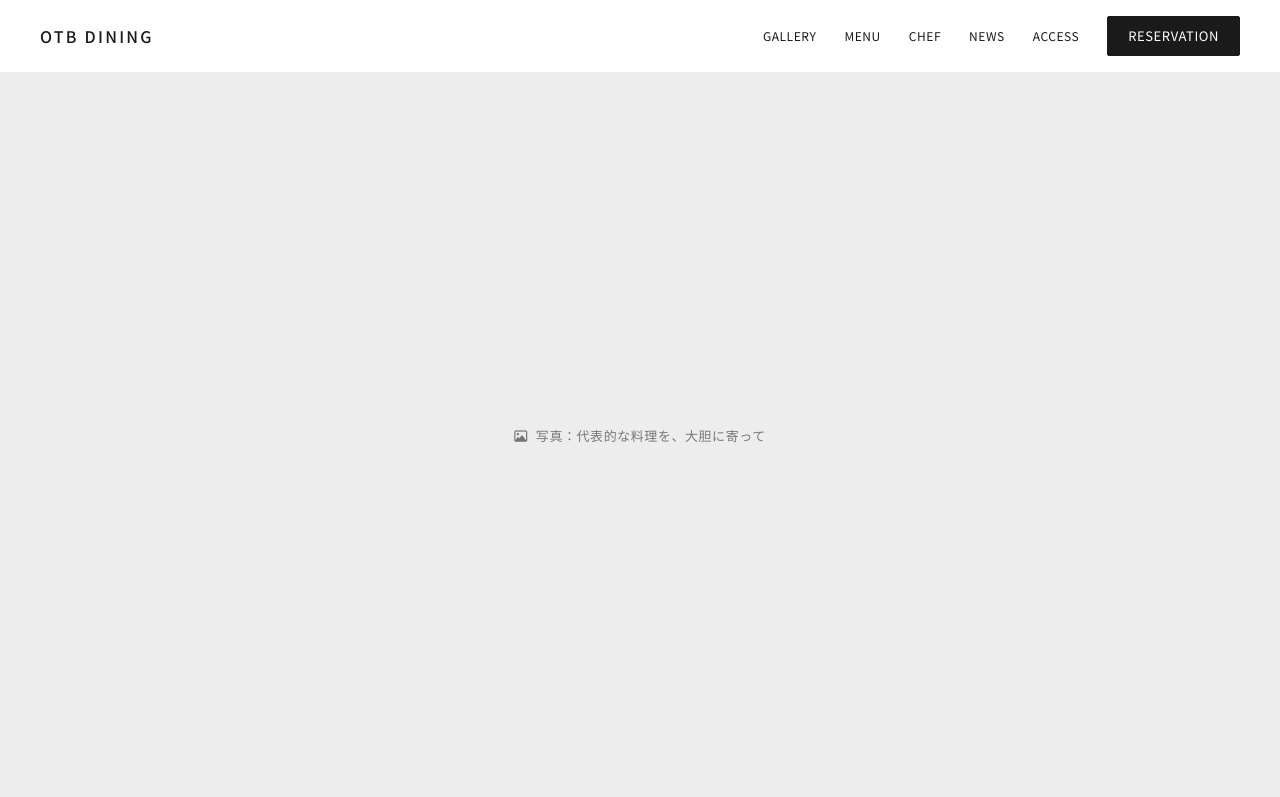
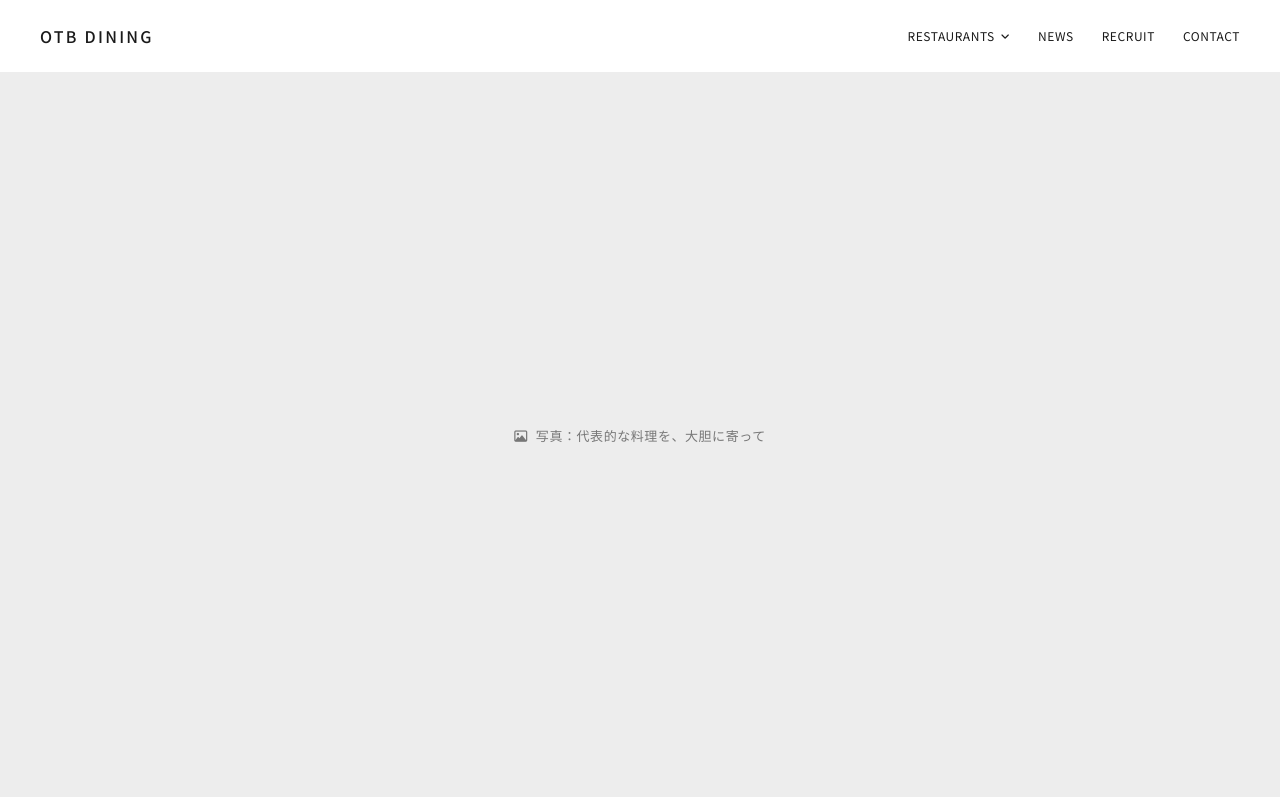
Before and after one commit to geet-inc/otb-dining-wireframe, a plain HTML site: page wireframe-cenador-roppongi.html in a window 1280 px wide. Shown: the top 797 px of the page. Drawn offline with Linux system fonts and the light colour scheme.

Commit message:
店舗ページのヘッダーを全ページ共通のものに変更
Co-Authored-By: Claude Fable 5.2 <noreply@anthropic.com>

```diff
--- a/wireframe-cenador-roppongi.html
+++ b/wireframe-cenador-roppongi.html
@@ -279,7 +279,7 @@ textarea{min-height:180px;resize:vertical}
 </style>
 </head>
 <body class="x has-bar">
-<header class="hd"><a class="logo" href="wireframe-top.html">OTB DINING</a><nav class="gnav" aria-label="店舗内メニュー"><a href="#gallery">GALLERY</a><a href="#menu">MENU</a><a href="#chef">CHEF</a><a href="#news">NEWS</a><a href="#access">ACCESS</a><a class="btn" href="#reservation">RESERVATION</a></nav><details class="spnav"><summary aria-label="メニューを開く"><i class="fa-solid fa-bars" aria-hidden="true"></i></summary><nav aria-label="メニュー"><a href="#gallery">GALLERY</a><a href="#menu">MENU</a><a href="#chef">CHEF</a><a href="#news">NEWS</a><a href="#access">ACCESS</a><a href="wireframe-top.html">OTB DINING TOP</a></nav></details></header>
+<header class="hd"><a class="logo" href="wireframe-top.html">OTB DINING</a><nav class="gnav" aria-label="メインメニュー"><div class="dd"><a href="wireframe-top.html#restaurants">RESTAURANTS<i class="fa-solid fa-angle-down" aria-hidden="true"></i></a><div class="dd-p"><a href="wireframe-x-azabujuban.html">X AZABUJUBAN<span class="small">麻布十番</span></a><a href="wireframe-cenador-roppongi.html">Cenador ROPPONGI<span class="small">六本木</span></a></div></div><a href="wireframe-news.html">NEWS</a><a href="wireframe-recruit.html">RECRUIT</a><a href="wireframe-contact.html">CONTACT</a></nav><details class="spnav"><summary aria-label="メニューを開く"><i class="fa-solid fa-bars" aria-hidden="true"></i></summary><nav aria-label="メニュー"><span class="sp-h">RESTAURANTS</span><a class="sp-s" href="wireframe-x-azabujuban.html">X AZABUJUBAN</a><a class="sp-s" href="wireframe-cenador-roppongi.html">Cenador ROPPONGI</a><a href="wireframe-news.html">NEWS</a><a href="wireframe-recruit.html">RECRUIT</a><a href="wireframe-contact.html">CONTACT</a></nav></details></header>
 <main>
   <div class="hero">
     <div class="ph fill" style="--r:16/9"><i class="fa-regular fa-image" aria-hidden="true"></i><span>写真：代表的な料理を、大胆に寄って</span></div>
```
Also changed, not shown: wireframe-x-azabujuban.html (+1 -1 lines).
